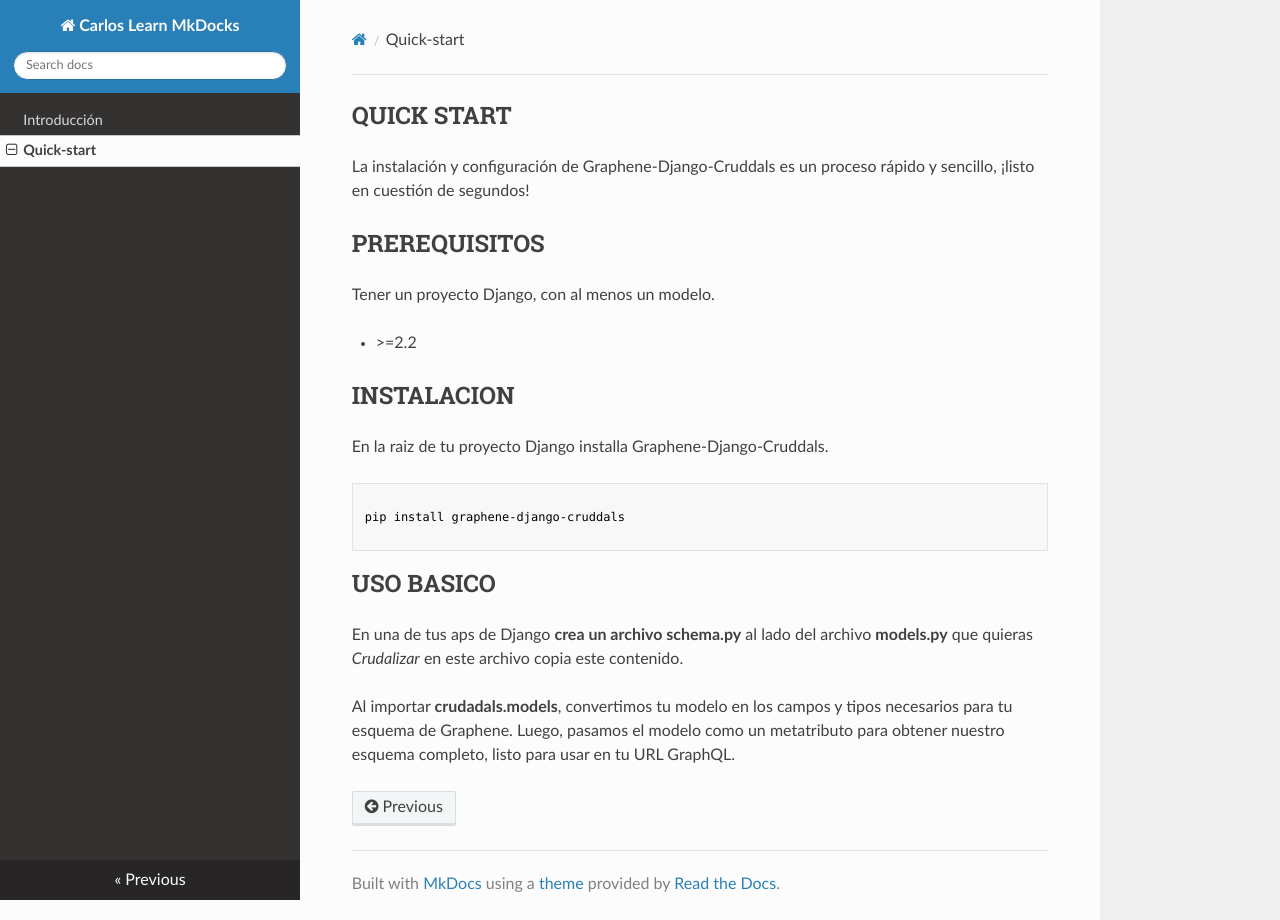
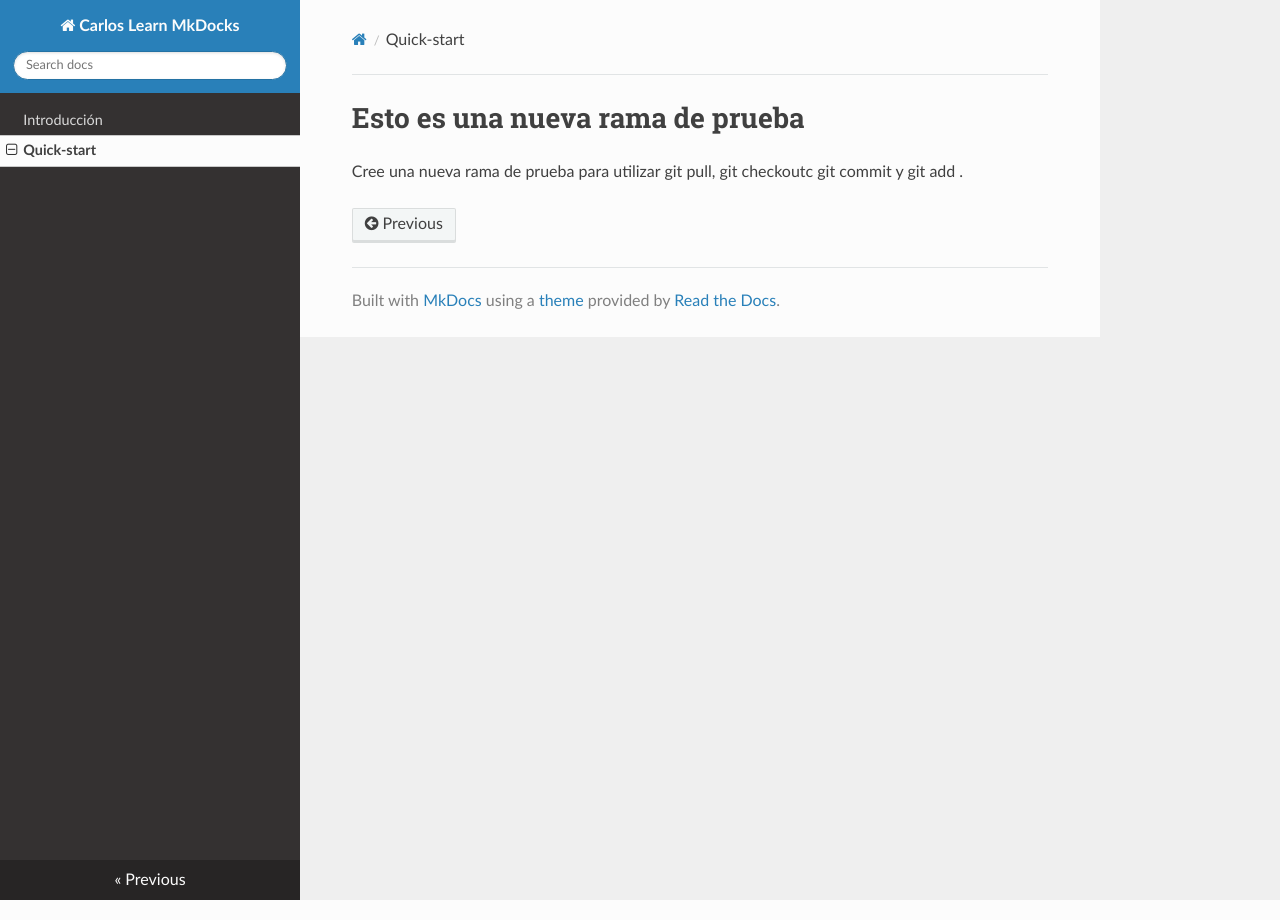
Before and after one commit to Carlos4231/my-project, an MkDocs documentation site: the page built from docs/about.md, in a window 1280 px wide. Built offline with MkDocs 1.6.1, drawn with Linux system fonts in a browser that asks for light colours; nearby versions of some CDN libraries.

Commit message:
aprendiendo_commit

````diff
--- a/docs/about.md
+++ b/docs/about.md
@@ -1,31 +1,3 @@
-## QUICK START
-
-
-La instalación y configuración de Graphene-Django-Cruddals es un proceso rápido y sencillo, ¡listo en cuestión de segundos!
-
-
-
-## PREREQUISITOS
-
-Tener  un proyecto Django, con al menos un modelo.
-
-* &gt;=2.2
-
-## INSTALACION
-
-En la raiz de tu proyecto Django installa Graphene-Django-Cruddals.
-
-```python
-
-pip install graphene-django-cruddals
-
-```
-
-## USO BASICO
-
-En una de tus aps de Django  **crea un archivo schema.py** al lado del archivo **models.py** que quieras *Crudalizar*
-en este archivo copia este contenido.
-
-
-
-Al importar **crudadals.models**, convertimos tu modelo en los campos y tipos necesarios para tu esquema de Graphene. Luego, pasamos el modelo como un metatributo para obtener nuestro esquema completo, listo para usar en tu URL GraphQL.
+# Esto es una nueva rama de prueba
+Cree una nueva rama de prueba para utilizar git pull, git checkoutc git commit y git add
+  .
````
